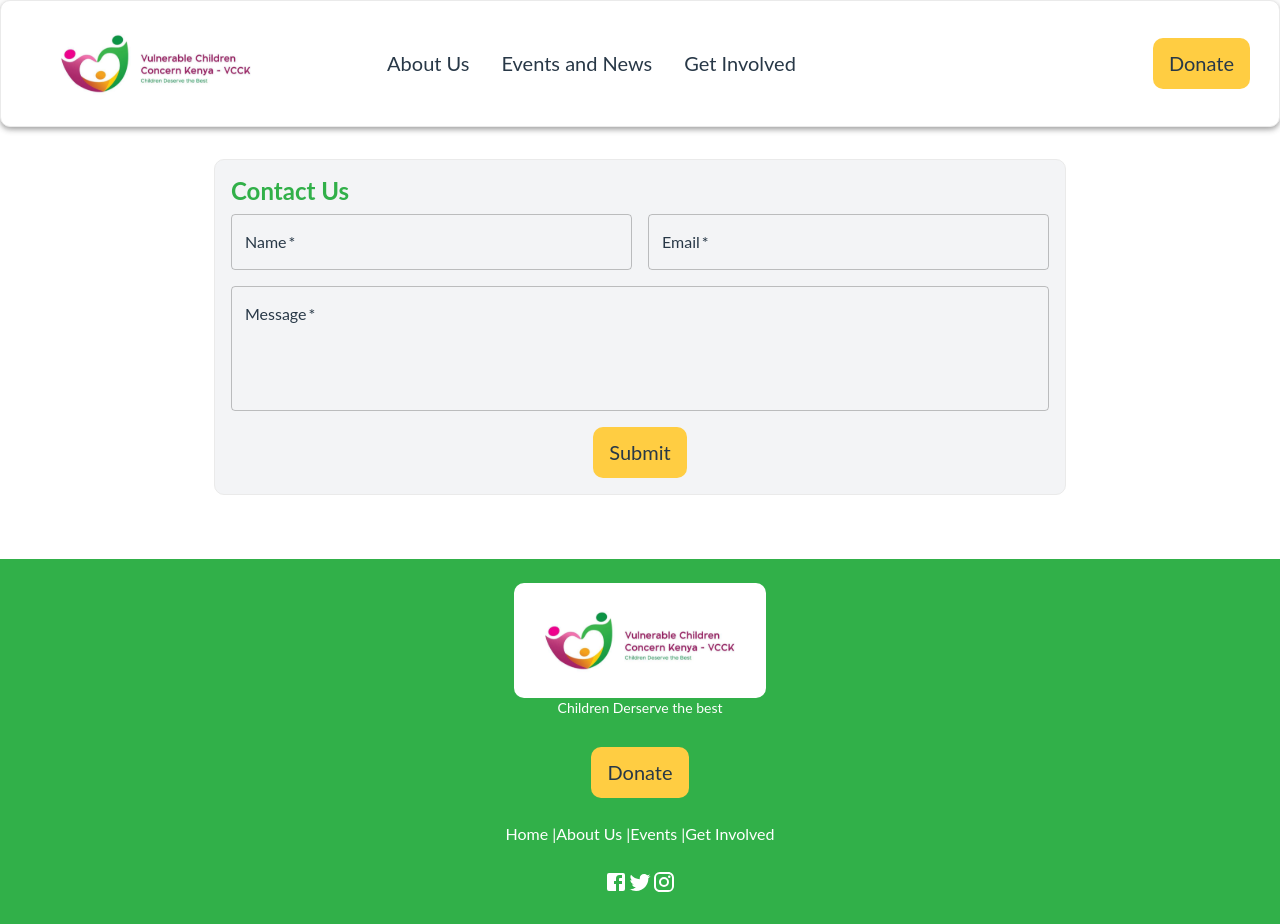
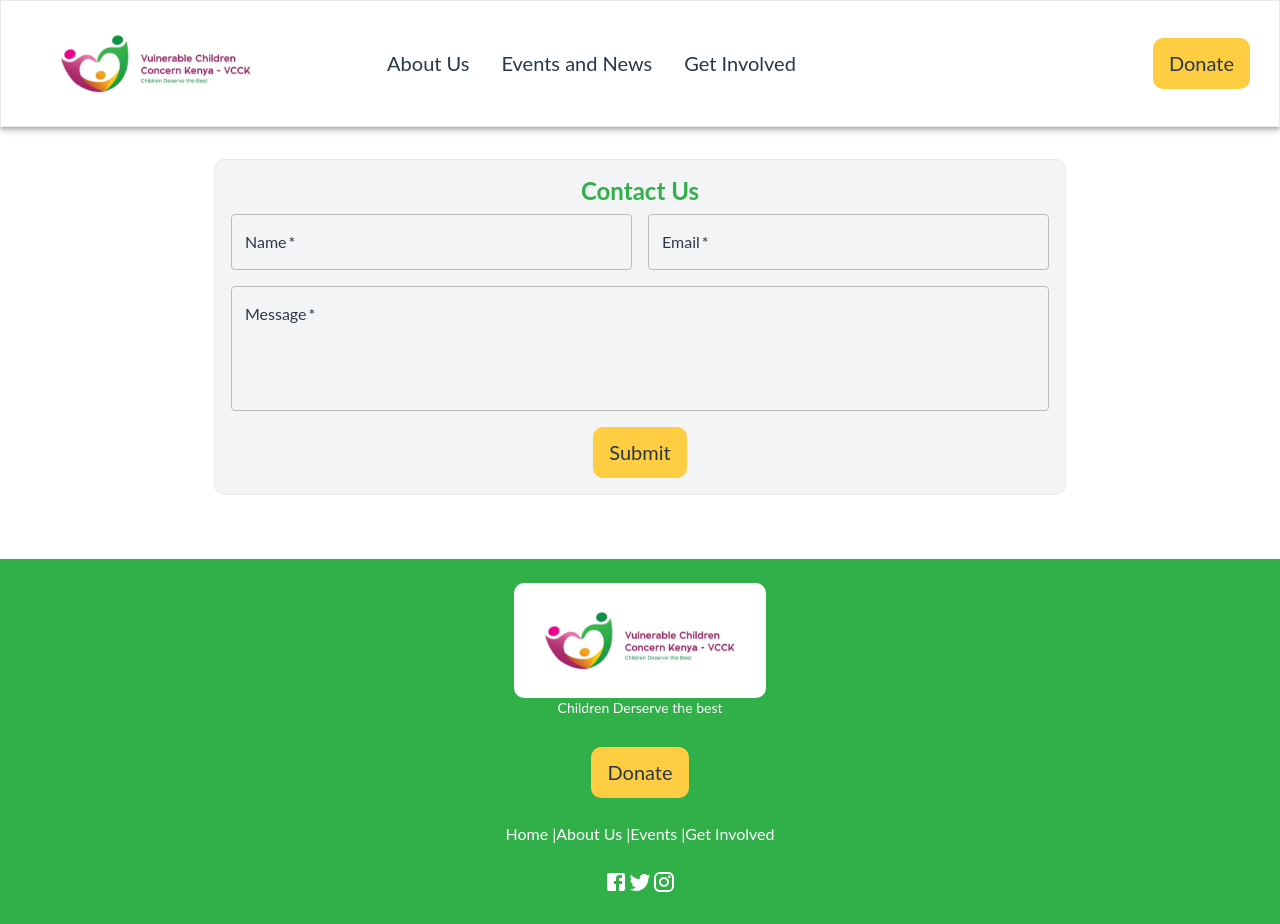
Before and after one commit to mwendwa99/vccke, a React (Vite) app: page /get-involved in a window 1280 px wide. Built offline with nearby package versions, Linux system fonts and the light colour scheme.

Commit message:
Update links

```diff
--- a/src/Pages/GetInvolvedPAge.jsx
+++ b/src/Pages/GetInvolvedPAge.jsx
@@ -26,7 +26,7 @@ const ContactForm = () => {
   return (
     <Container maxWidth="md" sx={{ minHeight: "50vh", mt: 4 }}>
       <Paper elevation={0} sx={{ p: 2 }}>
-        <Typography variant="h4" gutterBottom>
+        <Typography align="center" variant="h4" gutterBottom>
           Contact Us
         </Typography>
         <form onSubmit={handleSubmit}>
--- a/src/Pages/NotFoundPage.jsx
+++ b/src/Pages/NotFoundPage.jsx
@@ -7,7 +7,7 @@ const NotFoundPage = () => {
       flexDirection="column"
       alignItems="center"
       justifyContent="center"
-      minHeight="80vh"
+      minHeight="50vh"
       color="white"
       p={2}
     >
--- a/src/components/Footer/Footer.jsx
+++ b/src/components/Footer/Footer.jsx
@@ -41,8 +41,8 @@ const Footer = () => {
         <Grid item xs={12}>
           <Link to="/">Home | </Link>
           <Link to="/about">About Us | </Link>
-          <Link to="/services">Events | </Link>
-          <Link to="/contact">Get Involved</Link>
+          <Link to="/events">Events | </Link>
+          <Link to="/get-involved">Get Involved</Link>
         </Grid>
         <Grid item xs={6} sm={3}>
           <Link to="https://facebook.com" target="_blank">
--- a/src/components/Navbar/Navbar.jsx
+++ b/src/components/Navbar/Navbar.jsx
@@ -43,7 +43,7 @@ function Navbar() {
   };
 
   return (
-    <AppBar position="static">
+    <AppBar position="static" sx={{ borderRadius: 0 }}>
       <Container maxWidth="xl">
         <Toolbar disableGutters>
           <Box sx={{ flex: 1 }}>
```
